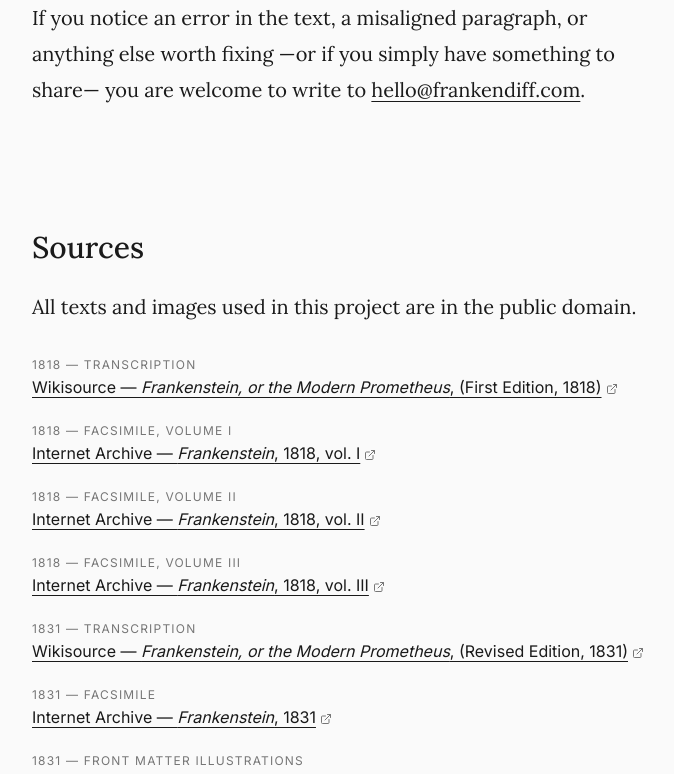
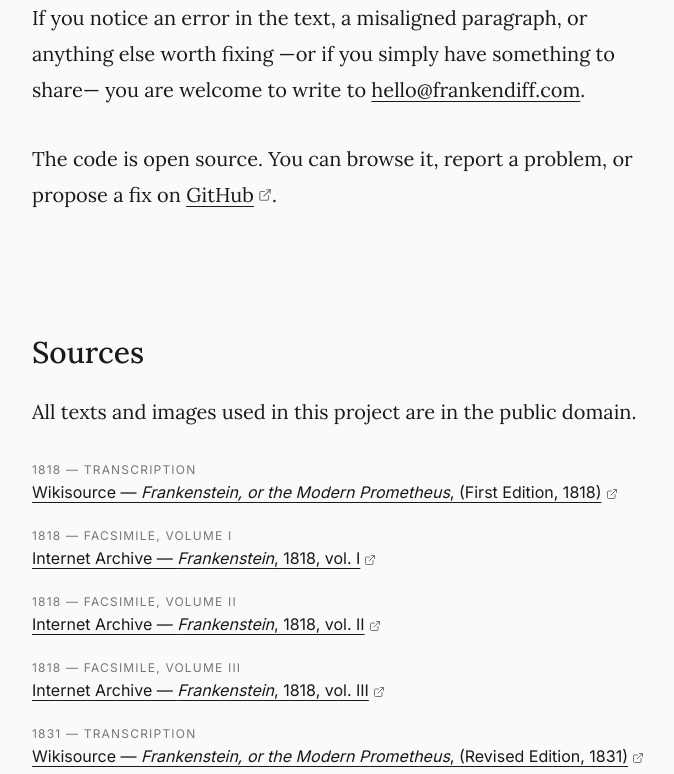
Before and after one commit to evilluendas/frankendiff, a Next.js app: page /about in a window 1280 px wide. Shown: the part 3509-4283 px from the top of the page, without its empty margins (296-970 px from the left). Built offline with nearby package versions, Linux system fonts and the light colour scheme; a web font is replaced by a local one.

Commit message:
feat(about): link the public repository
Co-Authored-By: Claude Fable 5 <noreply@anthropic.com>

```diff
--- a/app/about/page.tsx
+++ b/app/about/page.tsx
@@ -132,6 +132,11 @@ export default function AboutPage() {
           <span dangerouslySetInnerHTML={{__html: '<a href="&#109;&#97;&#105;&#108;&#116;&#111;&#58;&#104;&#101;&#108;&#108;&#111;&#64;&#102;&#114;&#97;&#110;&#107;&#101;&#110;&#100;&#105;&#102;&#102;&#46;&#99;&#111;&#109;" class="underline underline-offset-4 decoration-1 hover:text-muted transition-colors">&#104;&#101;&#108;&#108;&#111;&#64;&#102;&#114;&#97;&#110;&#107;&#101;&#110;&#100;&#105;&#102;&#102;&#46;&#99;&#111;&#109;</a>'}} />.
           </p>
 
+          <p>
+          The code is open source. You can browse it, report a problem, or propose a fix on{' '}
+          <span className="text-nowrap"><a href="https://github.com/evilluendas/frankendiff" target="_blank" rel="noopener noreferrer" className="underline underline-offset-4 decoration-1 hover:text-muted transition-colors inline-flex items-baseline gap-1">GitHub <ExternalLink size={14} className="self-center text-muted" /></a></span>.
+          </p>
+
 
         </section>
 
```
